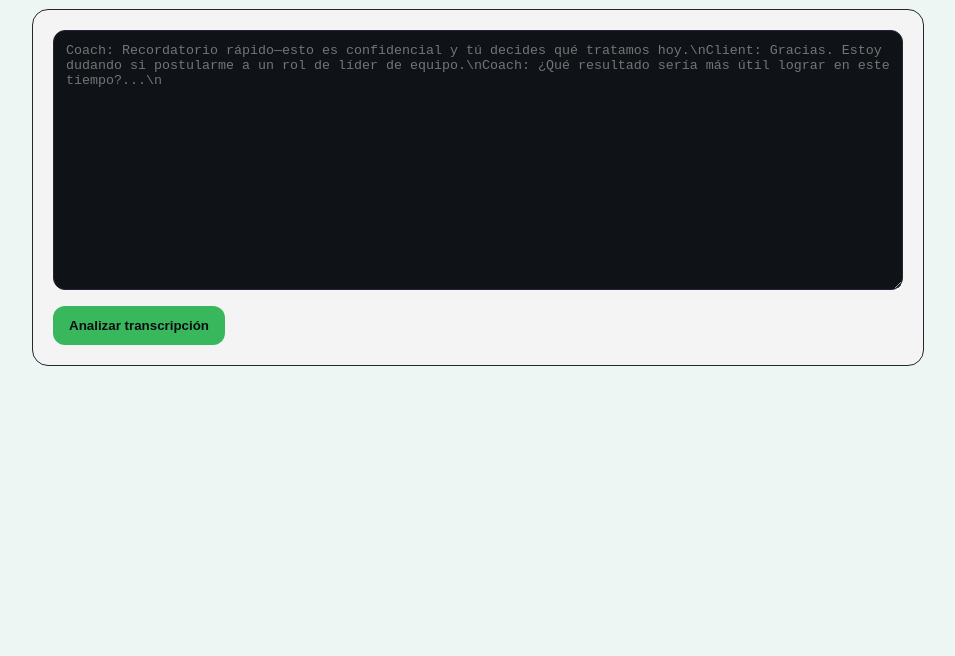
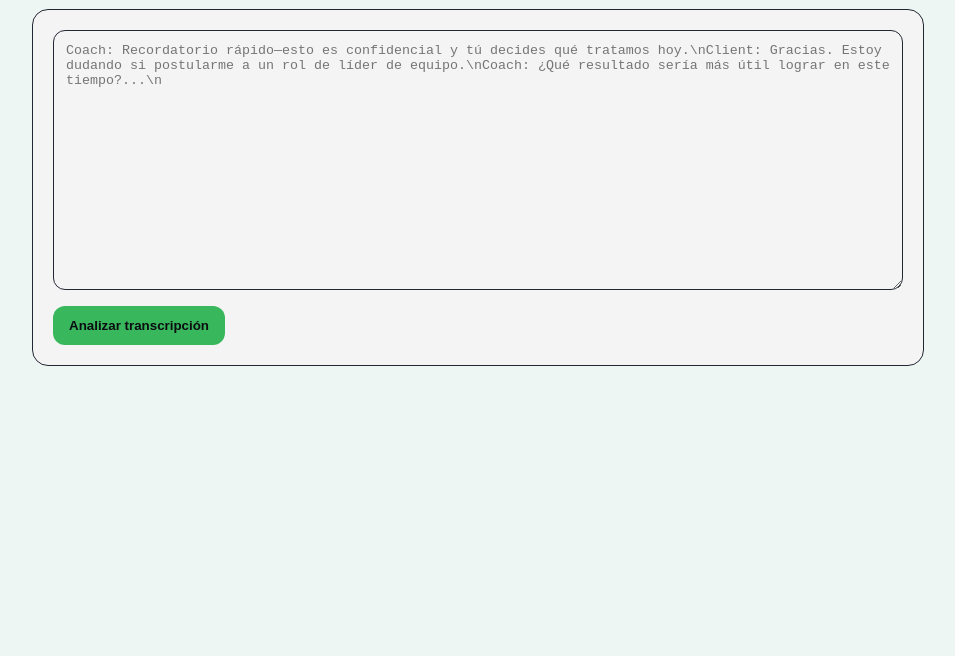
Before and after one commit to franciscorosalesf/scorecard-web, a website: page index.html in a window 1280 px wide. Shown: the part 144-800 px from the top of the page, without its empty margins (162-1117 px from the left). Drawn offline with Linux system fonts and the light colour scheme.

Commit message:
Update index.html

```diff
--- a/index.html
+++ b/index.html
@@ -12,11 +12,11 @@
 /* ===== Brand tokens — change ONLY these to restyle ===== */
 :root{
   --ink:#EEF6F3;          /* page background */
-  --text:#E6E9EF;         /* main text */
+  --text:#203742;         /* main text */
   --muted:#9AA3B2;        /* secondary text */
   --card:#F4F4F4;         /* card background */
   --border:#232733;       /* borders */
-  --input-bg:#0F1217;     /* textarea & code bg */
+  --input-bg:#F4F4F4;     /* textarea & code bg */
 
   --brand:#1B3A6F;        /* link / accent */
   --accent:#39B75D;       /* button */
```
